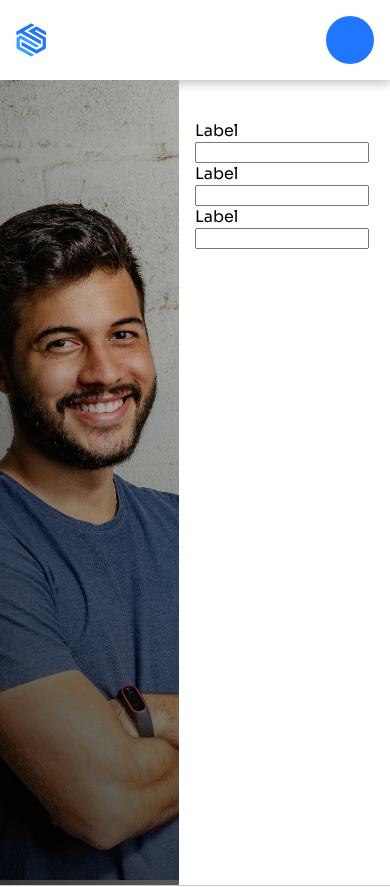
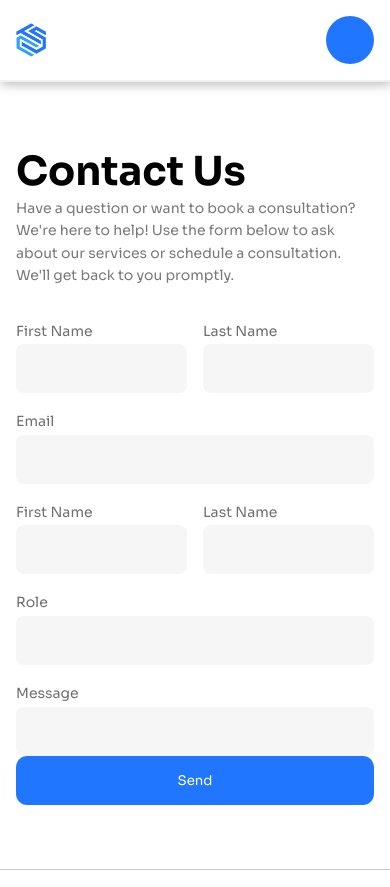
Before and after one commit to iyosayi0x/teamcsolutions, a SvelteKit app: page /contact in a window 390 px wide. Shown: the top 887 px of the page. Built offline with nearby package versions, Linux system fonts and the light colour scheme; some icons are missing.

Commit message:
feat: contact page responsiveness

```diff
--- a/src/routes/Header.svelte
+++ b/src/routes/Header.svelte
@@ -34,11 +34,12 @@
 
 	.header {
 		@include flexbox(space-between, center);
-		@include useBlockPadding(2rem);
+		@include useBlockPadding(1.4rem);
 
 		& {
 			background: white;
 			position: relative;
+			border-bottom: 2px solid rgba($grey-color-1, 0.1);
 
 			@media screen and (max-width: $tab-phone-breakpoint) {
 				box-shadow: 1px 3px 10px #bfbfbf;
--- a/src/routes/contact/+page.svelte
+++ b/src/routes/contact/+page.svelte
@@ -10,17 +10,44 @@
 	</section>
 
 	<section class="contact__form-container">
-		<div></div>
+		<div class="contact__cta">
+			<h1 class="contact__cta__title">Contact Us</h1>
+			<p class="contact__cta__description">
+				Have a question or want to book a consultation? We're here to help! Use the form below to
+				ask about our services or schedule a consultation. We'll get back to you promptly.
+			</p>
+		</div>
 
-		<form>
-			<div>
-				<InputField />
-				<InputField />
-			</div>
+		<form class="contact__form">
+			<!-- --- main form ---  -->
+			<section class="contact__form-main">
+				<div class="contact__form__field__wrapper" data-type="dual">
+					<InputField fieldName="contact__firstName" label="First Name" />
+					<InputField fieldName="contact__lastName" label="Last Name" />
+				</div>
 
-			<div>
-				<InputField />
-			</div>
+				<div class="contact__form__field__wrapper">
+					<InputField fieldName="contact__email" label="Email" />
+				</div>
+
+				<div class="contact__form__field__wrapper" data-type="dual">
+					<InputField fieldName="first_name" label="First Name" />
+					<InputField fieldName="contact__firstName" label="Last Name" />
+				</div>
+
+				<div class="contact__form__field__wrapper">
+					<InputField fieldName="contact__role" label="Role" />
+				</div>
+
+				<div class="contact__form__field__wrapper">
+					<InputField fieldName="contact__message__content" label="Message" />
+				</div>
+			</section>
+
+			<!-- ---- action button ---  -->
+			<section class="contact__form__btn-container">
+				<button class="primary-btn">Send</button>
+			</section>
 		</form>
 	</section>
 </div>
@@ -33,10 +60,27 @@
 			flex: 0.5;
 			align-self: stretch;
 		}
+
+		@media screen and (max-width: $tab-phone-breakpoint) {
+			display: block;
+		}
+	}
+
+	.contact__cta__title {
+		font-size: $text-h1;
+	}
+
+	.contact__cta__description {
+		font-size: $text-small;
+		color: $grey-color-1;
+		line-height: 1.4rem;
 	}
 
 	.contact__banner {
 		position: relative;
+		@media screen and (max-width: $tab-phone-breakpoint) {
+			display: none;
+		}
 	}
 	.contact__banner__image {
 		width: 100%;
@@ -54,7 +98,26 @@
 	}
 
 	.contact__form-container {
+		@include useBlockPadding(4rem);
 		flex: 0.4;
-		@include useBlockPadding(2.5rem);
+		box-sizing: border-box;
+	}
+
+	.contact__form-main {
+		margin: 2rem 0 0 0;
+		& > div:not(:last-child) {
+			margin-bottom: 1rem;
+		}
+	}
+
+	.contact__form__field__wrapper[data-type='dual'] {
+		@include flexbox(space-between, center);
+		gap: 1rem;
+	}
+
+	.contact__form__btn-container {
+		button {
+			width: 100%;
+		}
 	}
 </style>
--- a/src/routes/contact/InputField.svelte
+++ b/src/routes/contact/InputField.svelte
@@ -1,15 +1,39 @@
 <script lang="ts">
-	export const label = 'Label';
-	export const fieldName = 'fieldName';
-	export const fieldId = 'fieldId';
+	export let label: string | undefined;
+	export let fieldName: string | undefined;
 </script>
 
-<div>
-	<label for={fieldId}>{label}</label>
-	<div>
-		<input type="text" />
+<div class="field">
+	<label for={fieldName} class="field__label">{label}</label>
+	<div class="field__input-wrapper">
+		<input type="text" name={fieldName} class="field__input" />
 	</div>
 </div>
 
 <style lang="scss">
+	@use '../../css_lib' as *;
+
+	.field {
+		width: 100%;
+	}
+
+	.field__label {
+		font-size: $primary-font;
+		font-size: $text-small;
+		line-height: 1.6rem;
+		color: $grey-color-2;
+	}
+
+	.field__input-wrapper {
+		background: #f6f6f6;
+		border-radius: 0.5rem;
+	}
+
+	.field__input {
+		border: none;
+		background: none;
+		width: 100%;
+		outline: none;
+		padding: 1rem;
+	}
 </style>
```
